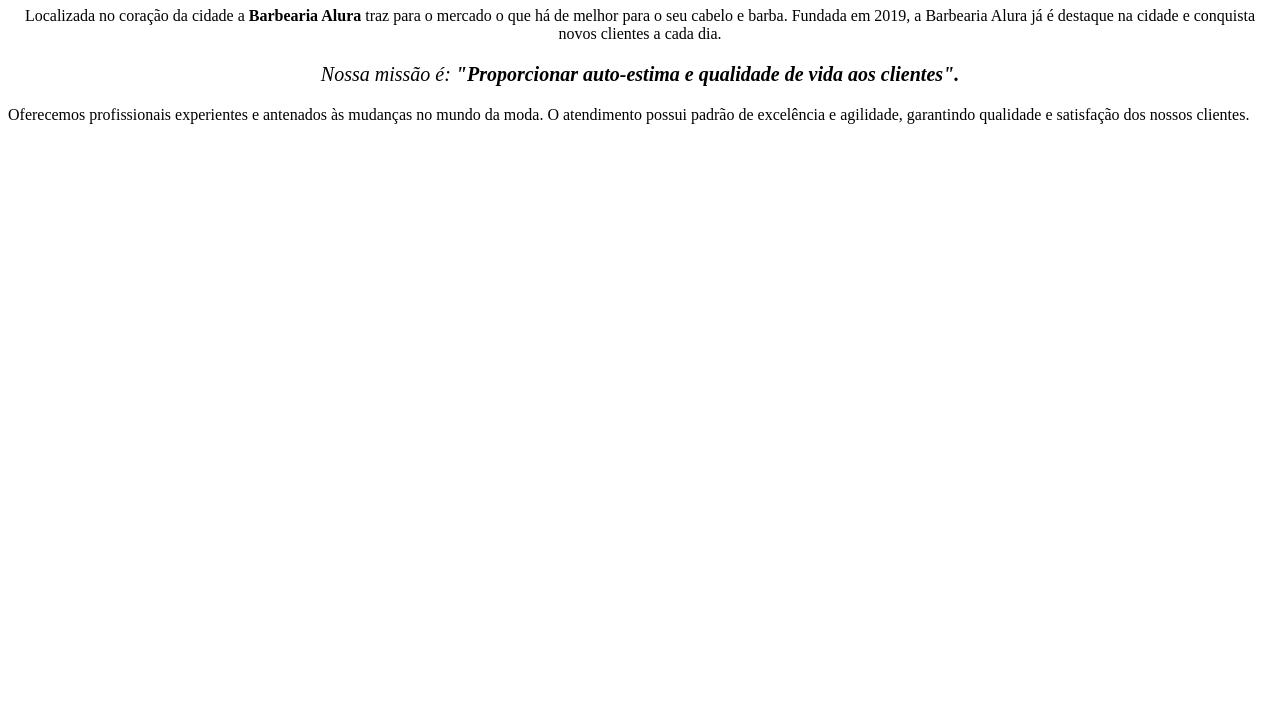
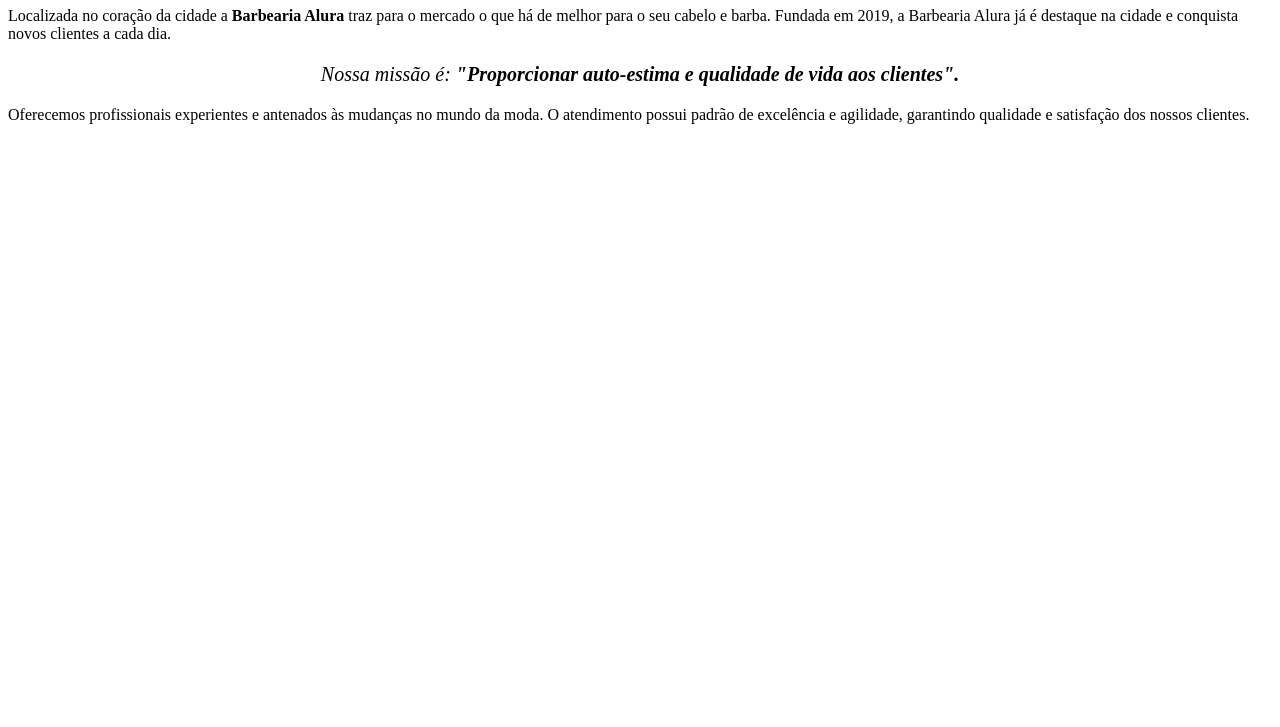
Before and after one commit to anaraquelpp/Projeto-Barbearia, a plain HTML site: page index.html in a window 1280 px wide. Shown: the part 73-800 px from the top of the page. Drawn offline with Linux system fonts and the light colour scheme.

Commit message:
Add files via upload

```diff
--- a/index.html
+++ b/index.html
@@ -3,11 +3,17 @@
 	<head>
 		<meta charset="UTF-8">
 		<title>Barbearia Alura</title>
+		<link rel="stylesheet" hret="style.css">
+
+		<style>
+
+		</style>
 	</head>
+
 	<body>
-		<h1 style="text-align: center;"> Sobre a Barbearia Alura</h1>
+		<h1 style="text-align: center"> Sobre a Barbearia Alura</h1>
 
-		<p style="text-align: center;">Localizada no coração da cidade a <strong>Barbearia Alura</strong> traz para o mercado o que há de melhor para o seu cabelo e barba. Fundada em 2019, a Barbearia Alura já é destaque na cidade e conquista novos clientes a cada dia.</p>
+		<p>Localizada no coração da cidade a <strong>Barbearia Alura</strong> traz para o mercado o que há de melhor para o seu cabelo e barba. Fundada em 2019, a Barbearia Alura já é destaque na cidade e conquista novos clientes a cada dia.</p>
 
 		<p style="font-size: 20px; text-align: center;"> <em>Nossa missão é: <strong>"Proporcionar auto-estima e qualidade de vida aos clientes".</strong></em> </p>
 
--- /dev/null
+++ b/style.css
@@ -0,0 +1,9 @@
+p {
+	text-align: center;
+}
+
+body{
+
+	background: #CCCCCC;
+
+}
```
